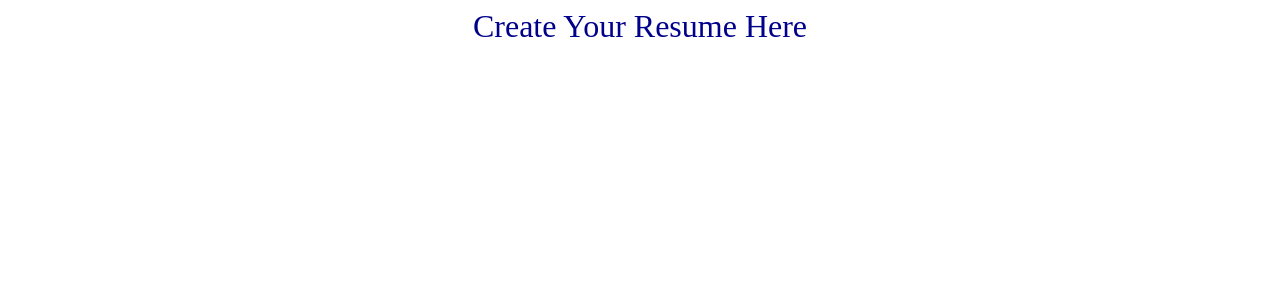
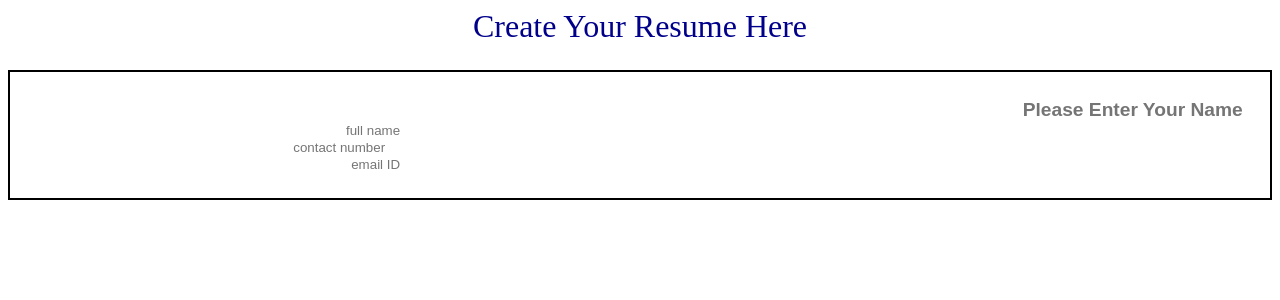
Before and after one commit to Gursimran-Singh-dcsa/resumeTemplate, a React (Create React App) app: page / in a window 1280 px wide. Shown: the top 300 px of the page. Built offline with nearby package versions, Linux system fonts and the light colour scheme.

Commit message:
create basics

```diff
--- a/public/index.css
+++ b/public/index.css
@@ -1,6 +1,51 @@
+body{
+  margin: none;
+}
 .siteHeader{
   font-size: xx-large;
   margin: auto;
   text-align: center;
   color: darkblue;
+  margin-bottom: 2%;
 }
+
+.template{
+  border: 2px solid black;
+  display: flex;
+  flex-direction: column;
+  padding: 2%;
+}
+.basic {
+  display: flex;
+  flex-direction: column;
+}
+.nameHeader > input {
+  border: none;
+  text-align: right;
+  font-weight: bolder;
+  width: auto;
+  font-size: larger;
+}
+.nameHeader {
+  display: flex;
+  flex-direction: row-reverse;
+  justify-content: right;
+}
+
+.noBorder{
+  border:none;
+  outline: none;
+}
+
+.basicInfo {
+  display: flex;
+  flex-direction: column;
+  align-content: space-around;
+}
+.basicInfo > input {
+  border: none;
+  text-align: right;
+  width: 30%;
+  border:none;
+  outline: none;
+}
--- a/src/App.js
+++ b/src/App.js
@@ -1,12 +1,13 @@
 import React from 'react';
 
 import Header from './Header';
+import Template from './Template';
 
 function App() {
   return (
     <div>
     <Header />
-    {/* <Template /> */}
+    <Template />
     {/* <Actions /> */}
     </div>
   );
--- /dev/null
+++ b/src/Basic.js
@@ -0,0 +1,23 @@
+import React, {useState} from 'react';
+import metaData from './metaData';
+
+const Basic = () => {
+const [headerName, setHeaderName] = useState('');
+const [fullName, setFullName] = useState('');
+const [phone, setPhone] = useState('');
+const [email, setemail] = useState('');
+  return(
+    <div className="basic">
+      <div className="nameHeader">
+        <input type="text" name='headerName' placeholder={metaData.headerNamePlaceholder} onChange={(e) => setHeaderName(e.target.value)} onFocus={e => e.target.classList.add('noBorder')} />
+      </div>
+      <div className="basicInfo">
+        <input type="text" placeholder={metaData.nameSpanPlaceholder} onChange={(e) => setFullName(e.target.value)} />
+        <input type="number" placeholder={metaData.phoneSpanPlaceholder} onChange={(e) => setPhone(e.target.value)} />
+        <input type="email" placeholder={metaData.emailSpanPlaceholder} onChange={(e) => setemail(e.target.value)} />
+      </div>
+    </div>
+  )
+}
+
+export default Basic;
--- /dev/null
+++ b/src/Template.js
@@ -0,0 +1,14 @@
+import React from 'react';
+
+import Basic from './Basic';
+const Template = () => {
+  return(
+    <div className='template'>
+      <Basic />
+      {/* <Modular /> */}
+      {/* <Allinfo /> */}
+    </div>
+  )
+}
+
+export default Template;
--- a/src/metaData.json
+++ b/src/metaData.json
@@ -1,3 +1,7 @@
 {
-  "headerText": "Create Your Resume Here"
+  "headerText": "Create Your Resume Here",
+  "headerNamePlaceholder": "Please Enter Your Name",
+  "phoneSpanPlaceholder": "contact number",
+  "nameSpanPlaceholder": "full name",
+  "emailSpanPlaceholder": "email ID"
 }
```
